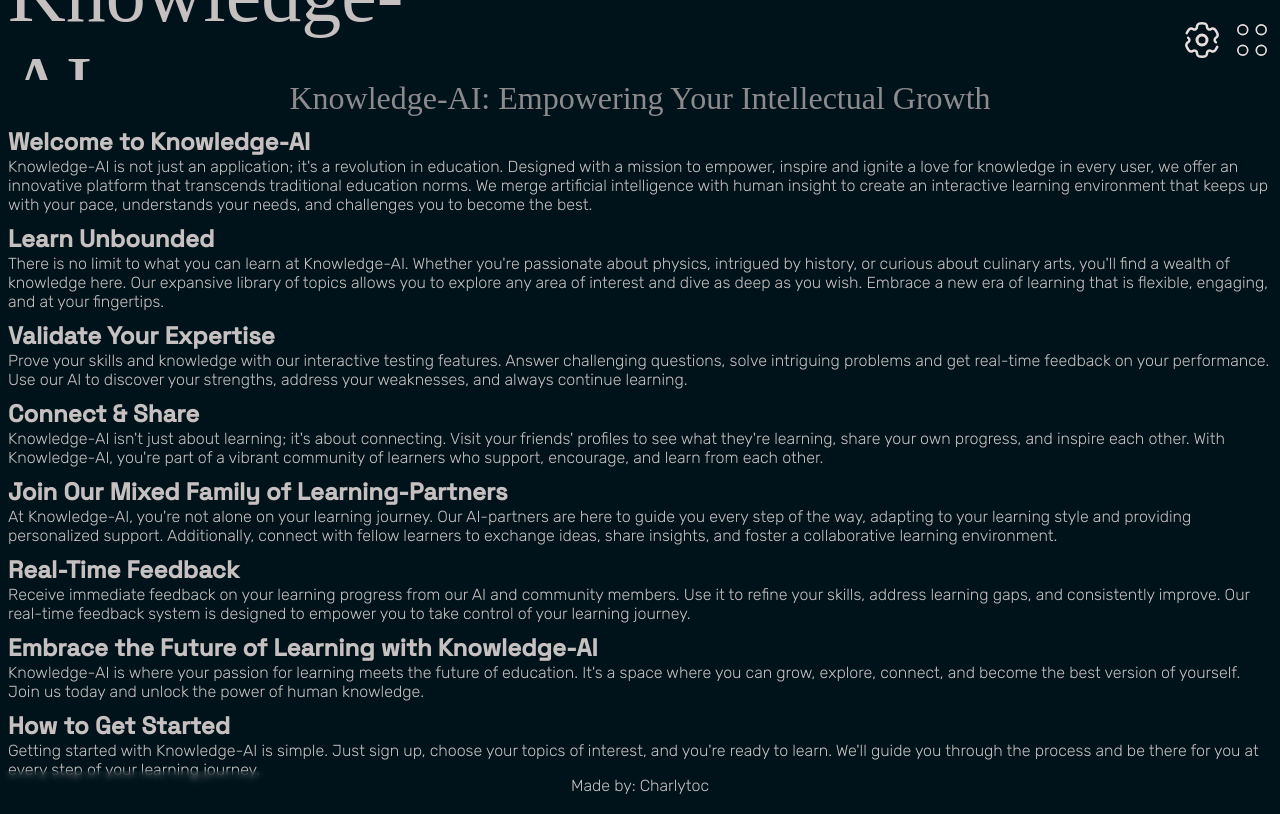
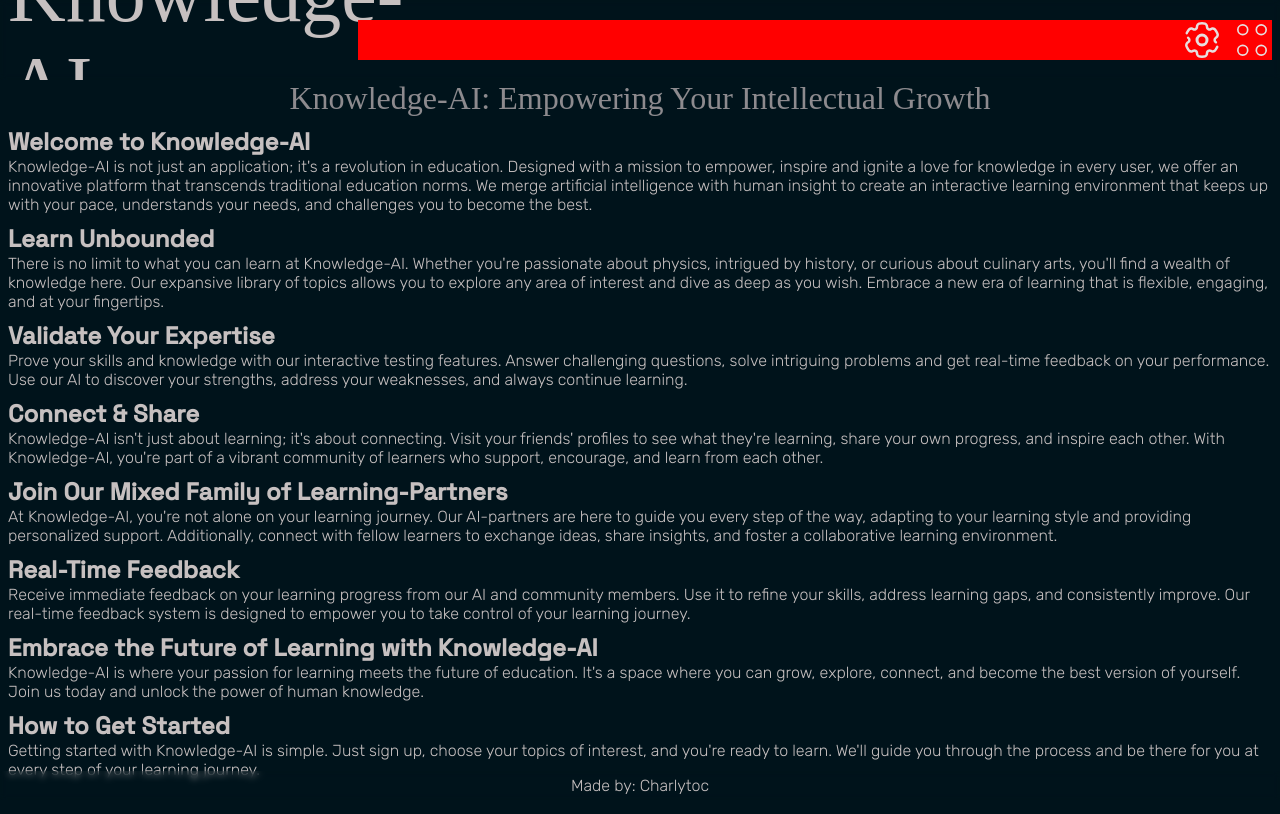
Before and after one commit to Charlytoc/knowledge-ai-front, a Next.js app: page / in a window 1280 px wide. Built offline with nearby package versions, Linux system fonts and the light colour scheme; a web font is replaced by a local one.

Commit message:
Actualizar components.css

```diff
--- a/app/resources/styles/components.css
+++ b/app/resources/styles/components.css
@@ -33,12 +33,13 @@
         display: flex;
         align-items: center;
         height: 50% !important;
-        justify-content: end;
+        justify-content: flex-end;
+        background: red;
         >* {
             height: 100% !important;
             align-self: center;
             display: flex;
-            justify-content: center;
+            justify-content: end;
             align-items: center;
         }
 
```
